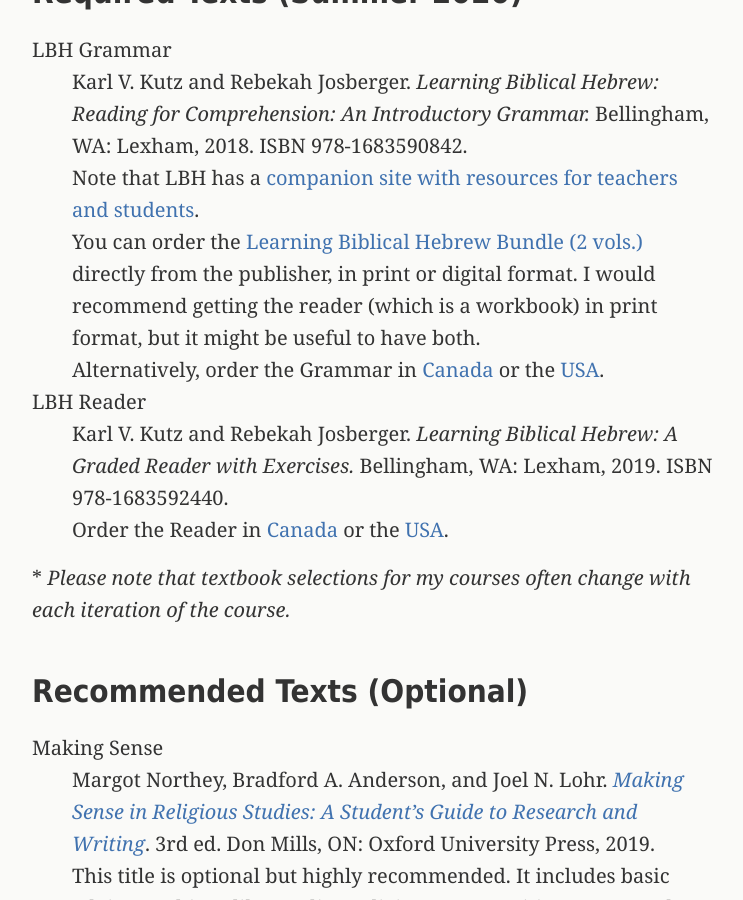
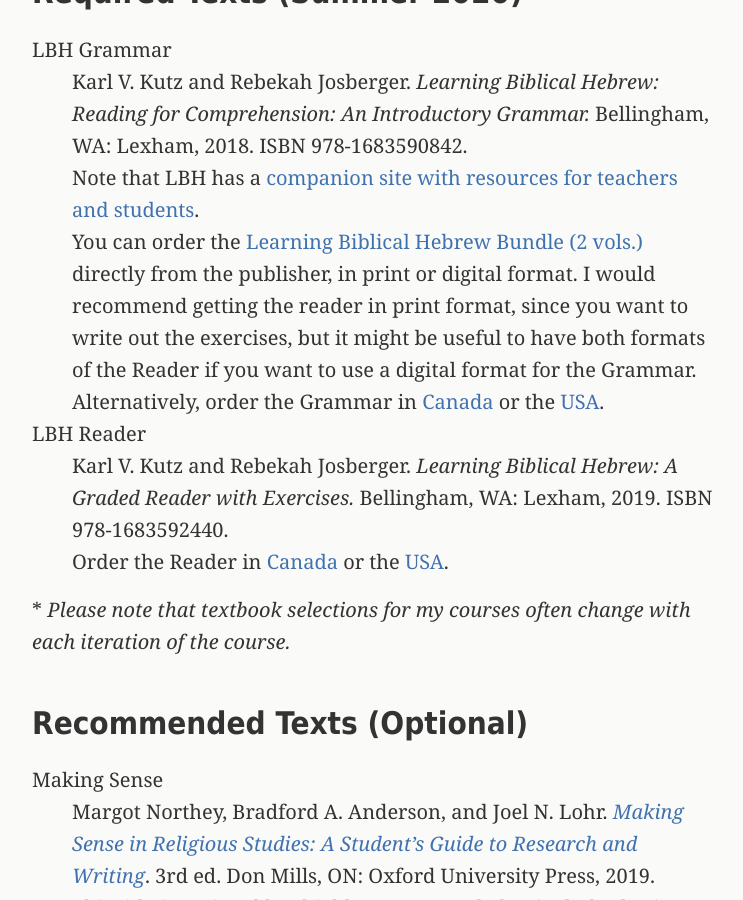
Before and after one commit to danieldriver/danieldriver.github.io, a Jekyll site: the page built from _pages/hb-2201.md, in a window 1280 px wide and 900 px high, scrolled down 829 px. Shown: the whole window, without its empty margins (266-1009 px from the left). Built offline with Jekyll 4.4.1, drawn with Linux system fonts in a browser that asks for light colours; a script that is not in the unit is left out.

Commit message:
clarify buying advice for Reader

```diff
--- a/_pages/hb-2201.md
+++ b/_pages/hb-2201.md
@@ -44,7 +44,7 @@
 LBH Grammar
 : Karl V. Kutz and Rebekah Josberger. *Learning Biblical Hebrew: Reading for Comprehension: An Introductory Grammar.* Bellingham, WA: Lexham, 2018. ISBN 978-1683590842.
 : Note that LBH has a [companion site with resources for teachers and students](http://www.learningbiblicalhebrew.com/).
-: You can order the [Learning Biblical Hebrew Bundle (2 vols.)](https://lexhampress.com/product/177582/learning-biblical-hebrew-bundle) directly from the publisher, in print or digital format. I would recommend getting the reader (which is a workbook) in print format, but it might be useful to have both.
+: You can order the [Learning Biblical Hebrew Bundle (2 vols.)](https://lexhampress.com/product/177582/learning-biblical-hebrew-bundle) directly from the publisher, in print or digital format. I would recommend getting the reader in print format, since you want to write out the exercises, but it might be useful to have both formats of the Reader if you want to use a digital format for the Grammar.
 : Alternatively, order the Grammar in [Canada](https://amzn.to/3eK41UK) or the [USA](https://amzn.to/3byumDo).
 
 LBH Reader
```
